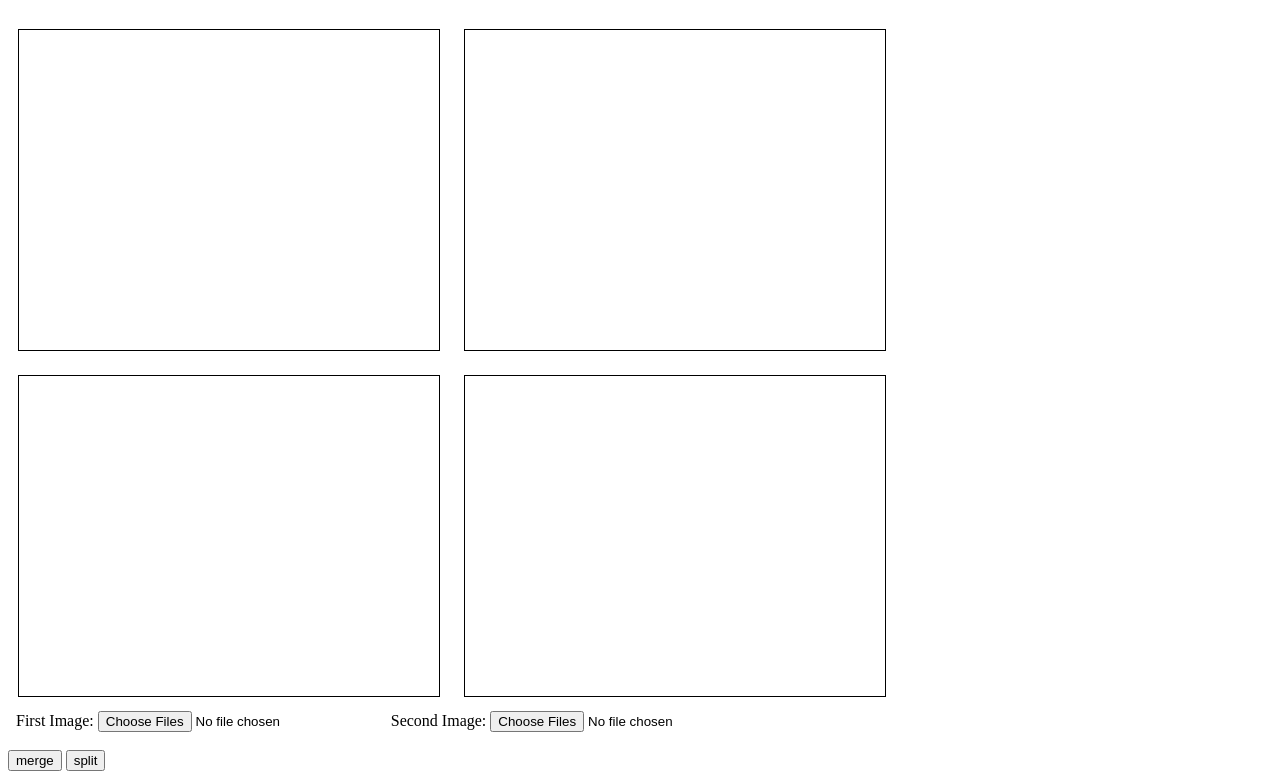
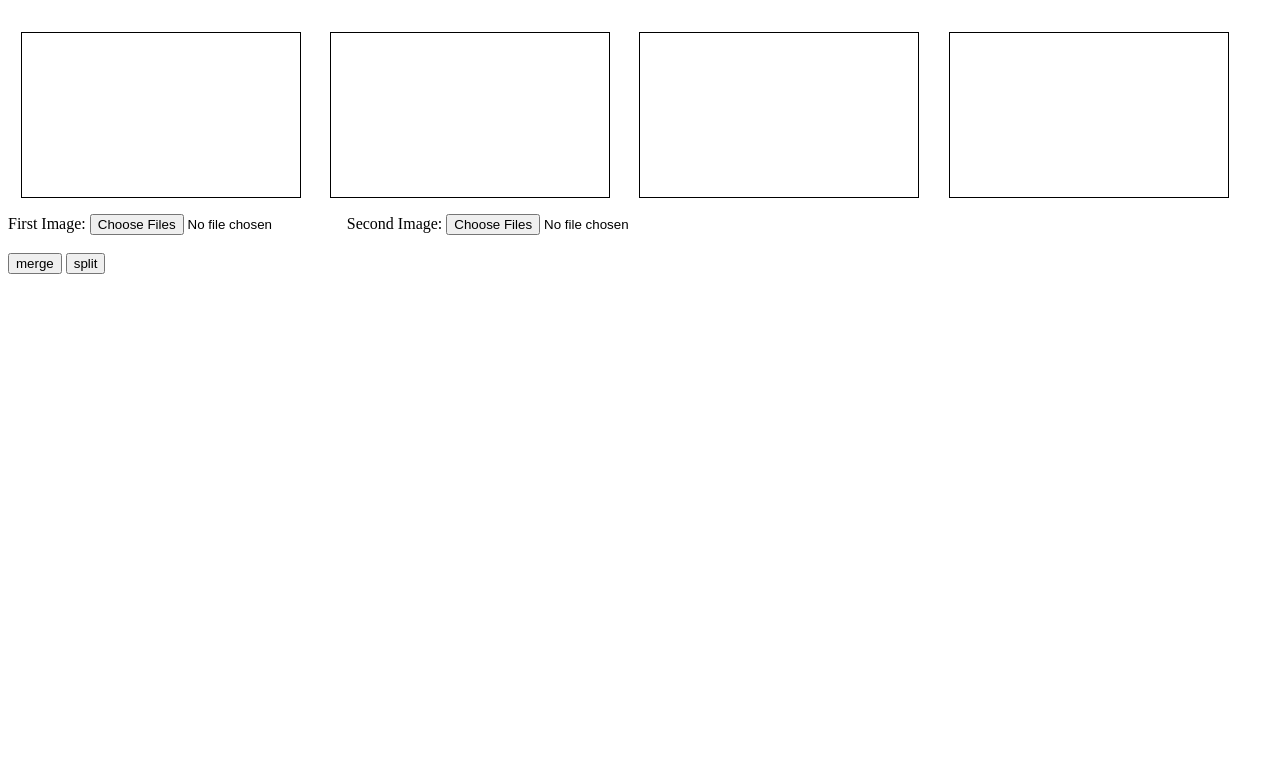
Before and after one commit to The4thDimension/JS, a plain HTML site: page P_11_steganography/index.htm in a window 1280 px wide. Shown: the part 61-840 px from the top of the page. After the commit the page ends 800 px from the top, so only its background shows below. Drawn offline with Linux system fonts and the light colour scheme.

Commit message:
Accessibility

```diff
--- a/P_11_steganography/css/style.css
+++ b/P_11_steganography/css/style.css
@@ -1,9 +1,9 @@
 .can{
 
-    width: 400px;
-    height: 300px;
+    width: 18%;
+    height: 25%;
     border: 1px solid black;
-    margin: 10px;
-    padding: 10px;
+    margin: 1%;
+    padding: 2%;
 
 }
--- a/P_11_steganography/index.htm
+++ b/P_11_steganography/index.htm
@@ -19,10 +19,8 @@
         <canvas class = "can" id="can3"></canvas>
         <canvas class = "can" id="can4"></canvas>
         <br>
-        &nbsp;
         First Image:
         <input type = "file" multiple = "false" accept = "image/*" onchange = "uploadImage1()" id = "img1">
-        &nbsp;&nbsp;&nbsp;&nbsp;&nbsp;&nbsp;&nbsp;&nbsp;
         Second Image:
         <input type = "file" multiple = "false" accept = "image/*" onchange = "uploadImage2()" id = "img2">
         <br><br>
```
